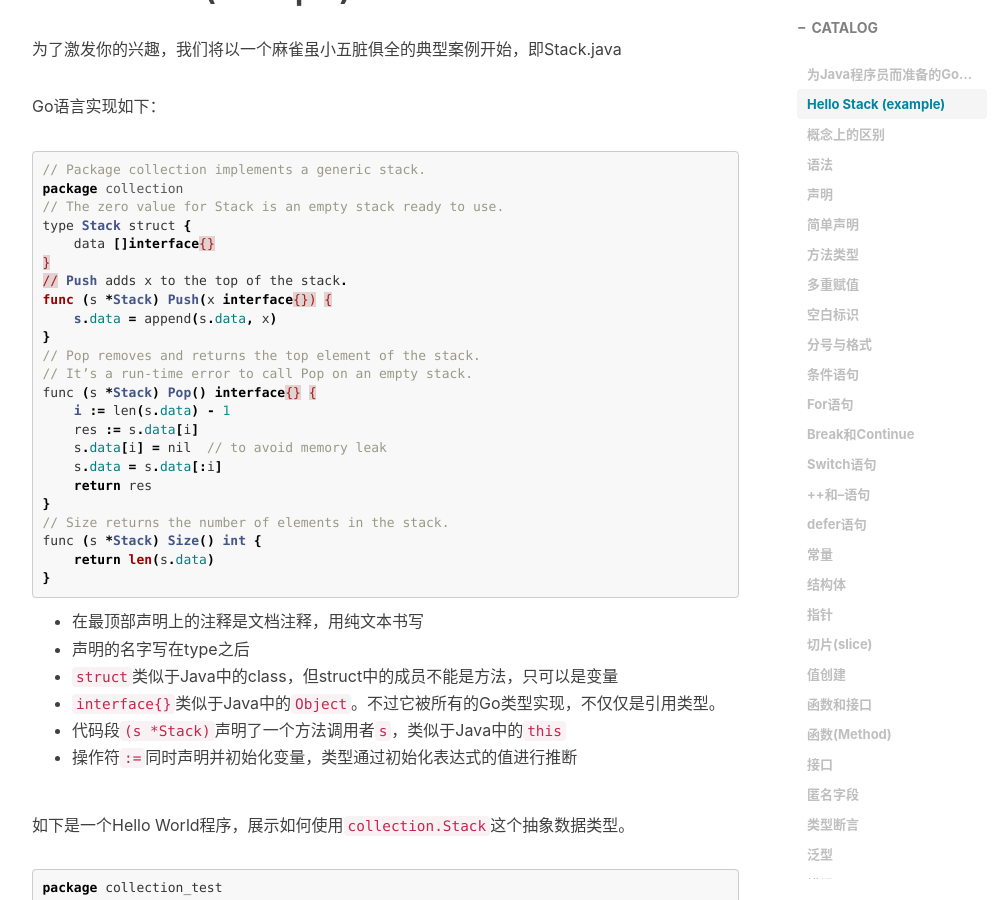
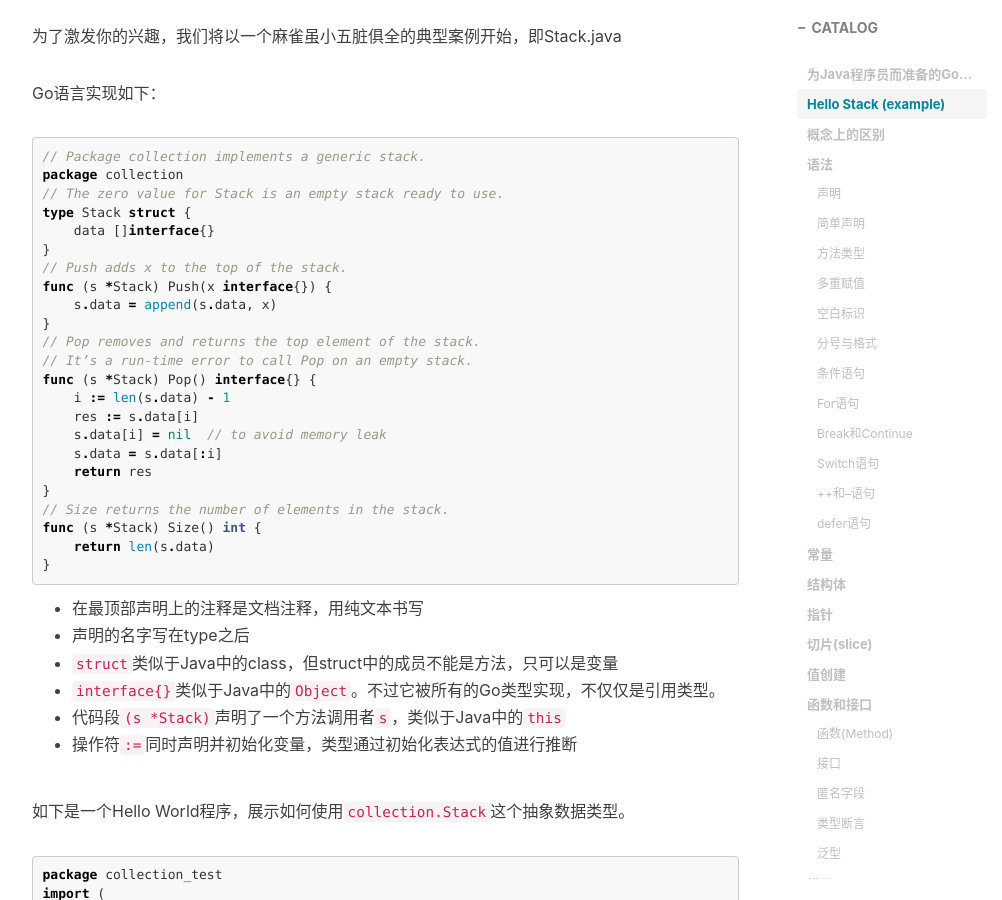
Before and after one commit to MistRay/mistray.github.io, a Jekyll site: the page built from _posts/2020-04-22-为Java程序员而准备的Go指南.md, in a window 1280 px wide and 900 px high, scrolled down 930 px. Shown: the whole window, without its empty margins (233-1235 px from the left). Built offline with Jekyll 4.4.1, drawn with Linux system fonts in a browser that asks for light colours; nearby versions of some CDN libraries; comment, search, counter and statistics services are not loaded.

Commit message:
修改缩进

````diff
--- a/_posts/2020-04-22-为Java程序员而准备的Go指南.md
+++ b/_posts/2020-04-22-为Java程序员而准备的Go指南.md
@@ -10,7 +10,7 @@ tags:                               #标签
     - Java
     - go
 ---
-# 为Java程序员而准备的Go指南(转载)
+## 为Java程序员而准备的Go指南(转载)
 
 > 本文原作者为Stephen Nillson，由ZephyrJung翻译，原文链接如下：
 > https://www.nada.kth.se/%7Esnilsson/go_for_java_programmers/
@@ -18,13 +18,13 @@ tags:                               #标签
 
 本文从Java视角来理解Go，帮助Java程序员们迅速的掌握Go语言。
 
-## Hello Stack (example)
+### Hello Stack (example)
 
 为了激发你的兴趣，我们将以一个麻雀虽小五脏俱全的典型案例开始，即Stack.java
 
 Go语言实现如下：
 
-```java
+```go
 // Package collection implements a generic stack.
 package collection
 // The zero value for Stack is an empty stack ready to use.
@@ -79,7 +79,7 @@ func Example() {
 
 这个`cllection_test`测试包与`collection`包的位置在同一目录下。第一个import声明意味着我们将使用当前目录(`"."`)下的包，并赋予一个别名`collection`。第二个声明包含指向标准包路径(`"fmt"`)；如果没有指定别名，则实际包名`fmt`将作为默认名称。
 
-## 概念上的区别
+### 概念上的区别
 
 - Go没有带构造器的类，实例方法，继承层次结构，动态方法查找，取而代之的是结构体(struct)和接口(interface)。接口也可以用在类似Java的泛型的地方。
 - Go提供任何类型的值的指针，不仅仅是对象和数组。对于任何类型`T`，都有一个对应的指针类型`*T`，表示该类型值的指针。
@@ -95,9 +95,9 @@ func Example() {
 - Go不支持方法重载。函数和方法在同一作用域内必须有不同的名称
 - Go用`nil`代表错误的指针，类似于Java的`null`
 
-## 语法
+### 语法
 
-### 声明
+#### 声明
 
 声明语法与Java正好相反，将类型写在名称的后面。类型声明从左往右读可能更容易点儿。
 
@@ -135,13 +135,13 @@ var v9=*v2
 
 如果变量没有被显式初始化，那么必须要指定类型。防止它被隐式初始化为零值（`0`，`nil`，`""`，等）。Go里没有未初始化的变量。
 
-### 简单声明
+#### 简单声明
 
 在方法内部，可以使用简化的声明语法`:=`。
 
 `v10:=v1`等价于`var v10=v1`
 
-### 方法类型
+#### 方法类型
 
 在Go中，方法是一等公民。Go的方法类型表示一系列相同参数和返回结果类型的方法。
 
@@ -153,7 +153,7 @@ op=add
 n=op(100,200)
 ```
 
-### 多重赋值
+#### 多重赋值
 
 Go允许多重复值，右边的表达式将在对操作符左边进行赋值前求值。
 
@@ -168,7 +168,7 @@ func f() (i int,pj *int){...}
 v1,v2=f()
 ```
 
-### 空白标识
+#### 空白标识
 
 空白标识（用下划线符号表示），提供了一个可以忽略多重返回值表达值的方法：
 
@@ -176,7 +176,7 @@ v1,v2=f()
 v1,_=f() //忽略f()函数返回的第二个值
 ```
 
-### 分号与格式
+#### 分号与格式
 
 与其担心分号与格式问题，不如使用`gofmt`来创建一个标准的Go风格程序。或许这个风格一开始看起来有点古怪，但它和其他的风格没有什么大的不同，并且随着熟悉而逐渐变得顺眼。
 
@@ -201,7 +201,7 @@ else {	//错误；"else {"应该在上一行
 
 else上面的`}`会加上分号，导致语法错误。
 
-### 条件语句
+#### 条件语句
 
 在Go中，if条件、for表达式、switch的选择值部分没有括号，另一反面，它要求if或者for语句体必须用花括号。
 
@@ -222,7 +222,7 @@ if err:=file.Chmod(0664);err!=nil{
 }
 ```
 
-### For语句
+#### For语句
 
 Go既没有`while`语句也没有`do-while`语句。`for`语句可以用单个条件，如此等价于`while`语句。如果缺省整个条件将产生一个无限循环。
 
@@ -240,11 +240,11 @@ for i,v := range a {...}
 
 这为`i`赋予索引值，`v`赋予连续的数组，切片或字符串元素。对于字符串而言，i代表一个位的索引，v代表Unicode的code point，类型为`rune`(`rune`是`int32`的别名)。映射(map)的迭代器将产生key-value对，而通道(channel)只有一个迭代值。
 
-### Break和Continue
+#### Break和Continue
 
 如Java，Go也允许`break`和`continue`指定一个标记，但标记必须是指向一个`for`，`switch`或`select`语句。
 
-### Switch语句
+#### Switch语句
 
 在`switch`语句中，`case`标记并不会默认的一路到底，不过你可以通过在case后面添加`fallthrough`语句来做到这点。
 
@@ -278,11 +278,11 @@ default:
 }
 ```
 
-### ++和--语句
+#### ++和--语句
 
 `++`和`--`只可以用于后缀操作符，并且只可以用于语句而不能写在表达式里。例如，不可以写`n=i++`。
 
-### defer语句
+#### defer语句
 
 一个`defer`语句将激活一个方法，它的执行将被递延到包含该语句的方法返回的那一刻。被延迟执行的方法将在方法返回前执行，无论包含其的方法以什么路线到达返回语句。
 
@@ -291,7 +291,7 @@ f,err:=os.Open("filename")
 defer f.Close() //当这个方法结束时f将执行close方法
 ```
 
-## 常量
+### 常量
 
 Go的常量可能是无类型的，这是用于数值常量，只用了无类型常量的表达式以及`const`声明中没有给定类型，初始化表达式也是非类型化的。一个无类型常量衍生出来的值将在上下文中通过给定类型的值而类型化。这使得常量能够相对自由的运用，即便Go并没有隐式类型转换。
 
@@ -327,7 +327,7 @@ const(
 )
 ```
 
-## 结构体
+### 结构体
 
 结构体类似于Java中的类，但是它不允许包含方法成员，只可以是变量。一个指向接哦固体的指针类似于Java中的引用变量。与Java的类相反，Go还允许你定义直接值。无论那种情况，可以使用`.`来访问结构体的成员
 
@@ -345,7 +345,7 @@ px.s="Bar"
 
 在Go中，任何命名的类型都可以关联方法，不仅仅是结构体，参见下面关于方法和接口的讨论。
 
-## 指针
+### 指针
 
 假设要为整型或结构体或数组赋予对象内容的副本，为了达到这个效果，Java中使用引用变量，而Go使用指针。对于任何类型`T`，都有一个相应的指针类型`*T`，表示类型`T`值的指针。
 
@@ -391,7 +391,7 @@ p := new(T)
 p.a=1 //等价于(*p).a=1
 ```
 
-## 切片(slice)
+### 切片(slice)
 
 一个切片理论上是一个包含三个字段的结构体：数组的指针，长度以及容量。切片支持`[]`操作符来访问底层数组的元素。内置的`len`方法返回切片的长度。内置的`cap`方法返回容量。
 
@@ -416,7 +416,7 @@ s3 := append(s2,s0...) //???
 
 切片的语法也可以用于字符串。它将返回一个新的字符串，其值为原字符串的子串。
 
-## 值创建
+### 值创建
 
 映射(map)以及通道(channel)的值必须通过内置方法`make`来分配。例如，调用`make(map[string]int)`返回一个新创建的`map[string]int`类型的值。与`new`相反，`make`返回的是实际的对象，而不是一个地址。这与map和channel是引用类型的事实相一致。
 
@@ -428,9 +428,9 @@ s3 := append(s2,s0...) //???
 m := make([]int,10,20) //与new([20]int)[:10]等价
 ```
 
-## 函数和接口
+### 函数和接口
 
-### 函数(Method)
+#### 函数(Method)
 
 一个函数看起来和方法定义一样，除了它包含一个调用者。这个调用者类似于Java实例方法的this引用。
 
@@ -462,7 +462,7 @@ f(int(v))
 f(v)
 ```
 
-### 接口
+#### 接口
 
 Go接口与Java的接口类似，但是，任何类型只要提供了Go接口所定义的方法，就可以被认为是这个接口的实现，而无需特别的声明。
 
@@ -497,7 +497,7 @@ func f1(){
 
 >当我看到一只鸟，像鸭子一样走路，像鸭子一样游泳，像鸭子一样嘎嘎叫，我称那个鸟为鸭子
 
-### 匿名字段
+#### 匿名字段
 
 一个匿名字段可以用来实现类似于Java中的子类的东西。
 
@@ -535,7 +535,7 @@ func f3(){
 }
 ```
 
-### 类型断言
+#### 类型断言
 
 一个接口类型的变量可能使用类型断言转换为不同的接口类型。这是在运行期间动态实现的。不同于Java，两个接口之前并不需要声明任何关系。
 
@@ -550,7 +550,7 @@ func f4(x MyInterface){
 
 转换为`Printer`是完全动态的。只要动态类型x（存储在x中的实际类型）定义了`Print`函数，它便将工作。
 
-### 泛型
+#### 泛型
 
 Go没有泛型类型，但通过结合匿名字段和类型断言，它可以近似达到Java的参数化类型。
 
@@ -564,7 +564,7 @@ func (s *StringStack) Pop() string {return s.Stack.Pop().(string)}
 
 `StringStack`个性化了[Hello stack]()例子使得它可以像只能用于`string`元素的`Stack`，正如Java中一样。注意`Size`方法继承于`Stack`。
 
-## 错误
+### 错误
 
 对于Java通常使用的异常，Go有两种不同的机制。大多数方法返回错误(error)，只有在不可挽回的情况下，比如索引越界，才会产生运行时异常。
 
@@ -594,15 +594,15 @@ if err != nil{
 
 `error`接口仅需要一个`Error`方法，然而具体的`error`实现经常包含很多其他的函数，来使得调用者可以深入调查错误的细节。
 
-## Panic和恢复
+### Panic和恢复
 
 panic是运行时错误，它将释放goroutine栈，并运行所有等待的延迟方法，然后停止程序。panic与Java的异常类似，但只针对运行时错误，例如空指针或数组越界。如上文所示，为了表示文件末尾，Go使用内置的`error`类型。
 
 内置的`recover`方法可以用来重新获得一个有问题的goroutine的控制权，并恢复正常的执行。调用`recover`方法停止释放并返回传递给`panic`的参数。由于释放的代码位于延迟方法中，`recover`只在延迟方法内部有用。如果goroutine没有发生问题，`recover`返回`nil`。
 
-## Goroutine和通道
+### Goroutine和通道
 
-### Goroutines
+#### Goroutines
 
 Go可以使用go语句启动一个新的执行线程，goroutine，它运行在方法内部，以一个不同的，全新创建的goroutine。一个程序中的所有goroutine共享同一个地址空间。
 
@@ -626,7 +626,7 @@ func Publish(text string,delay time.Duration){
 
 变量`text`和`delay`与所在方法和方法字面量所共享，只要他们能被访问到，就会存活。
 
-### 通道
+#### 通道
 
 通道(channel)通过传递一个特定元素类型的值为两个gorotine之间提供了一个同步执行和通信的机制。`<-`操作符说明了通道的方向，发送或者接收。如果没有指明方向，则是双向通信。
 
@@ -690,7 +690,7 @@ wait:=Publish("important news",2*time.Minute)
 <-wait //当文本提交前阻塞
 ```
 
-### 选择语句
+#### 选择语句
 
 选择(select)语句是Go并发工具集中最后的工具。它选择可能发生通信的集合。如果有哪些通讯可可以继续，其中一个将被选中，相应的语句得以执行。否则，如果没有默认情况，语句将阻塞，知道其中一个通讯可以完成。
 
@@ -719,7 +719,7 @@ case <-time.After(time.Minute):
 
 `time.After`方法是标准库中的一部分；它等待经过指定的时间并且发送当前的时间到返回的通道上。
 
-## 并发示例
+### 并发示例
 
 我们用一个小而完整的例子来展示这些片段如何糅合在一起。这段草稿代码从通道上接收`Work`的请求。每个请求服务在不同的goroutine上。`Work`自身包含一个可以用来返回结果的通道。
 
@@ -787,5 +787,6 @@ func main(){
 
 - [Fundamentals of concurrent programming](https://www.nada.kth.se/%7Esnilsson/concurrency/) 是一个对并发短小精悍的介绍，包含了一些Go的例子。
 - [Share Memory by Communicating](http://golang.org/doc/codewalk/sharemem/) 是一个有大量示例的代码走廊。
+
 ## Reference
 [为Java程序员而准备的Go指南](https://github.com/ZephyrJung/GoStudy/blob/master/%E4%B8%BAJava%E7%A8%8B%E5%BA%8F%E5%91%98%E8%80%8C%E5%87%86%E5%A4%87%E7%9A%84Go%E6%8C%87%E5%8D%97.md)
````
